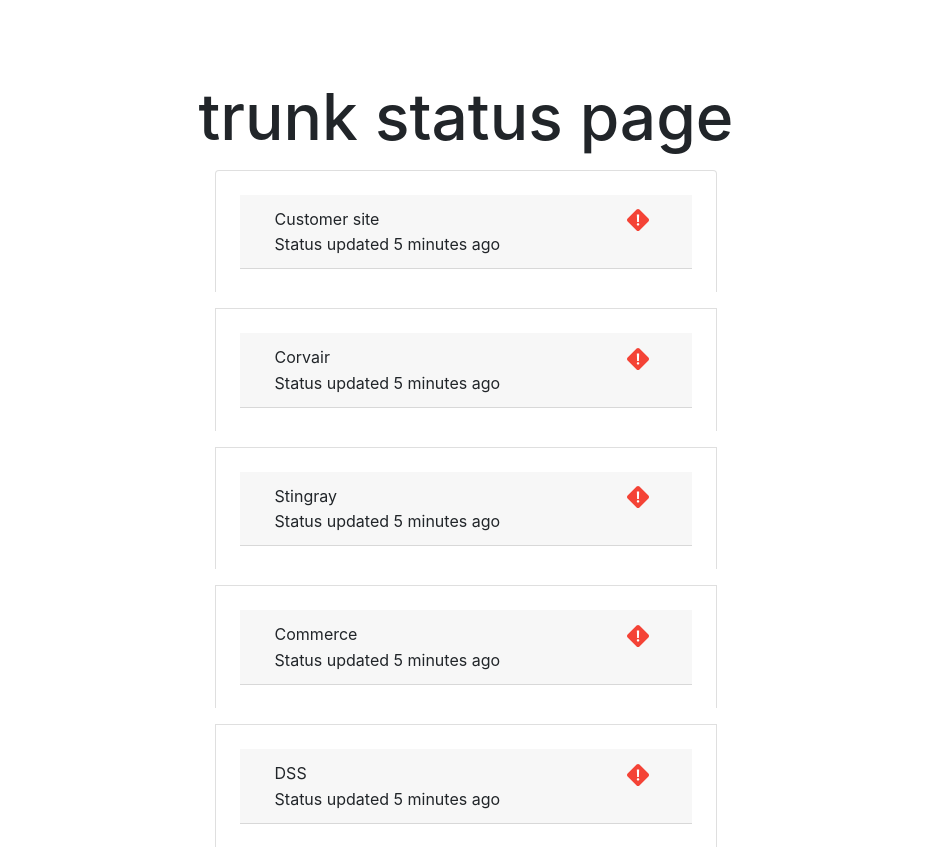
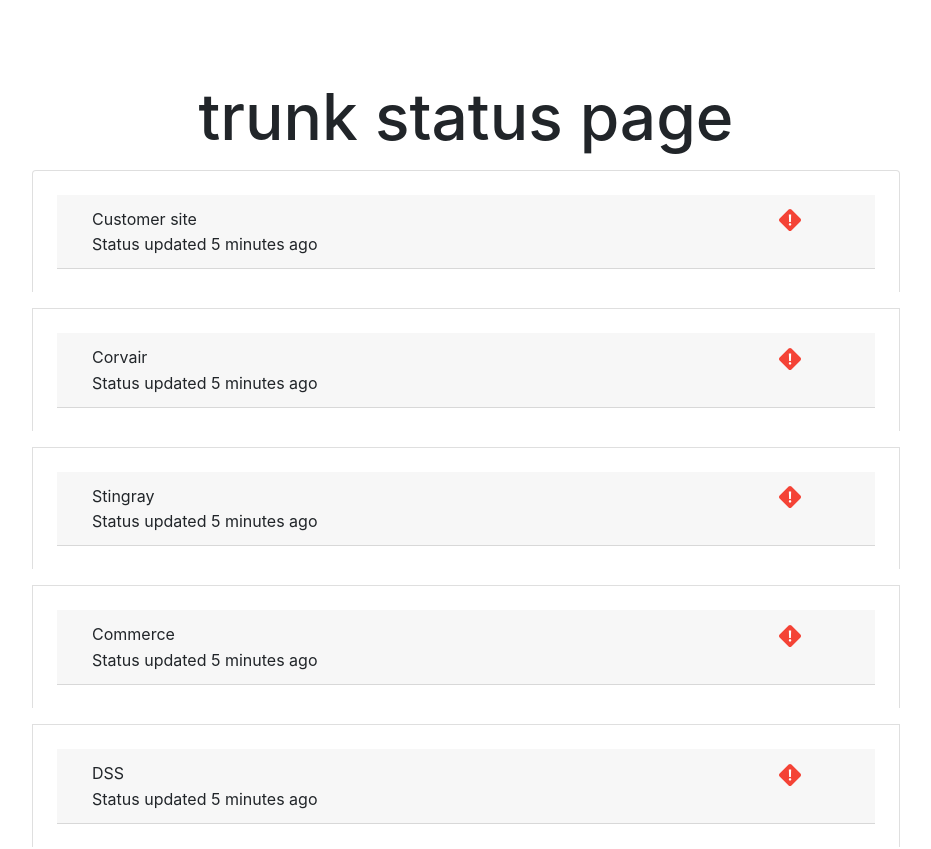
Before and after one commit to mamaresh/isItDown, a Next.js app in the folder nextjs-blog/: page /trunk in a window 1280 px wide. Shown: the top 849 px of the page, without its empty margins (174-1105 px from the left). Built offline with nearby package versions, Linux system fonts and the light colour scheme; no server answers.

Commit message:
fixed accordion width

```diff
--- a/nextjs-blog/components/EnvInfoRowList.jsx
+++ b/nextjs-blog/components/EnvInfoRowList.jsx
@@ -5,8 +5,10 @@ import EnvInfoRow from './EnvInfoRow';
 import StatusHeader from './StatusHeader';
 import HealthChecks from '../constants/HealthChecks';
 
+import styles from './EnvInfoRowList.module.css';
+
 const EnvInfoRowList = ({environment}) => (
-    <Accordion>
+    <Accordion className={styles.accordion}>
       {Object.entries(HealthChecks).map(([service, rowInfo]) => {
           const key = environment + "_" + service;
           return (
--- /dev/null
+++ b/nextjs-blog/components/EnvInfoRowList.module.css
@@ -0,0 +1,3 @@
+.accordion {
+    width: 900px;
+}
```
